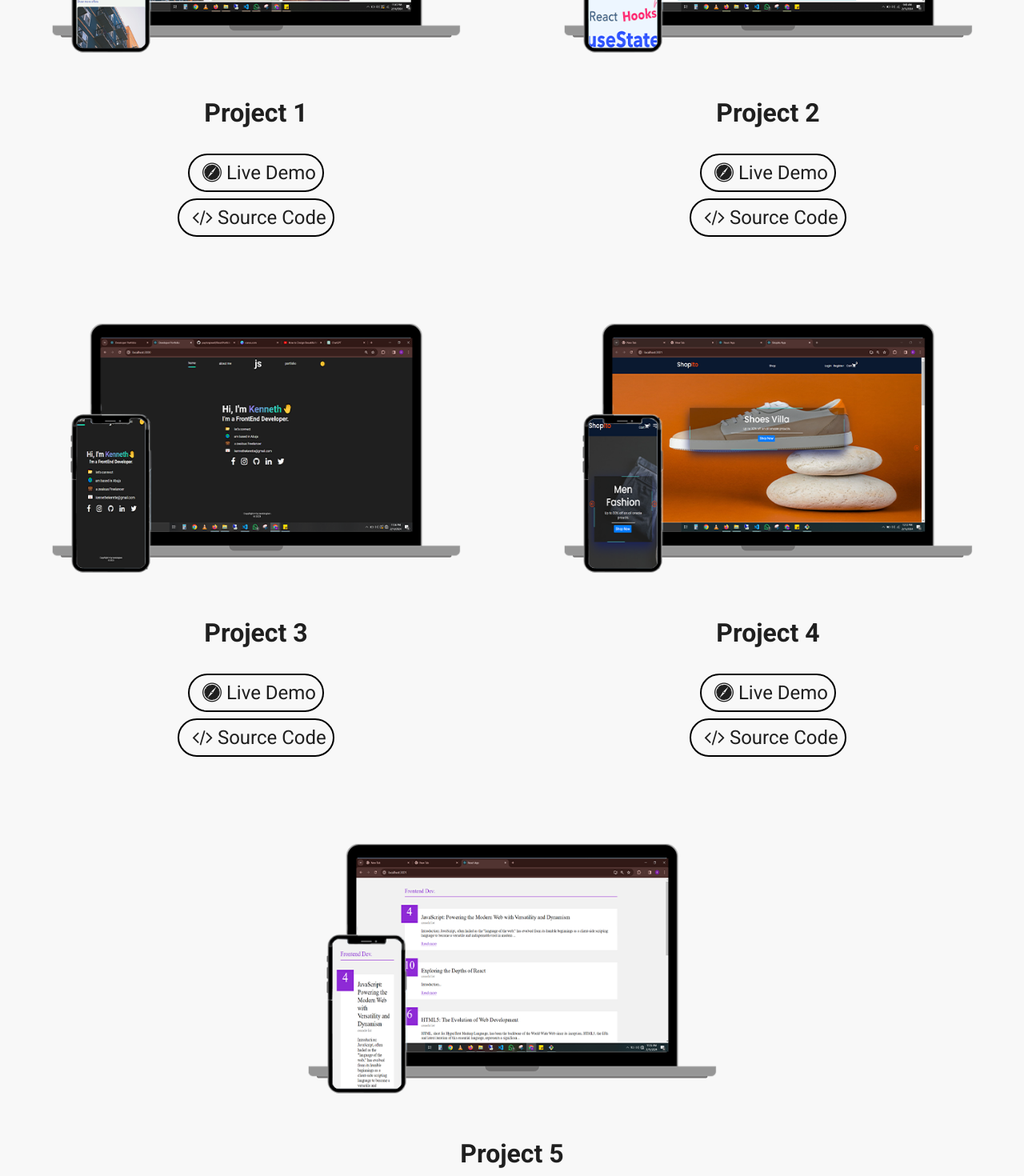
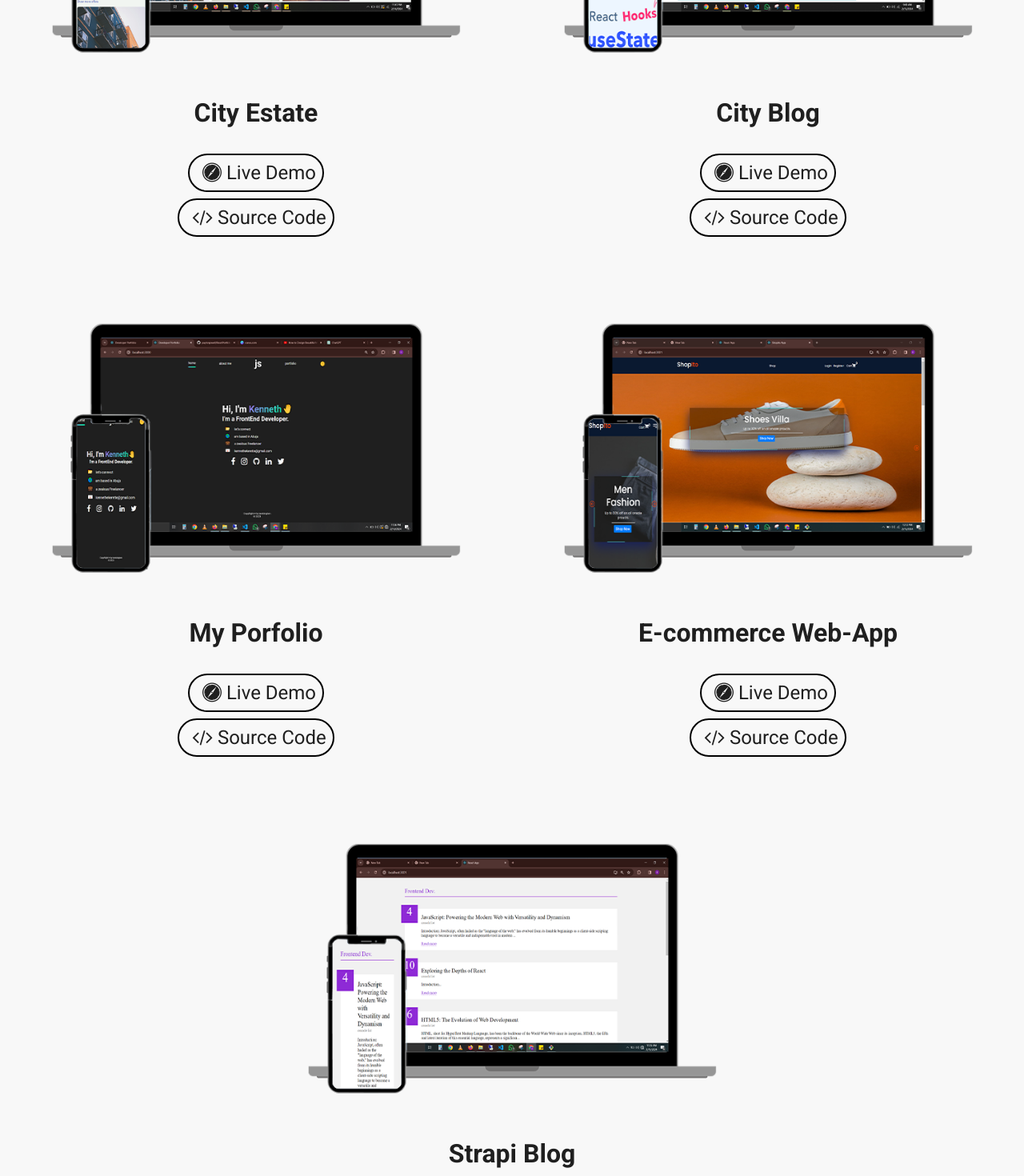
Before and after one commit to iamkingken/portfolio, a React (Create React App) app: page /portfolio in a window 1280 px wide. Shown: the part 380-1850 px from the top of the page at 80% size. Built offline with nearby package versions, Linux system fonts and the light colour scheme; the HTML template or start-up script is replaced by a standard one.

Commit message:
added mern

```diff
--- a/src/info/Info.js
+++ b/src/info/Info.js
@@ -119,33 +119,33 @@ export const info = {
   portfolio: [
     // This is where your portfolio projects will be detailed
     {
-      title: "Project 1",
-      live: "https://paytonpierce.dev", //this should be a link to the live version of your project, think github pages, netlify, heroku, etc. Or your own domain, if you have it.
-      source: "https://github.com/paytonjewell", // this should be a link to the **repository** of the project, where the code is hosted.
+      title: "City Estate",
+      live: "https://cityestate-vhyw.onrender.com/", //this should be a link to the live version of your project, think github pages, netlify, heroku, etc. Or your own domain, if you have it.
+      source: "https://github.com/iamkingken", // this should be a link to the **repository** of the project, where the code is hosted.
       image: mock1,
     },
     {
-      title: "Project 2",
-      live: "https://paytonpierce.dev",
-      source: "https://github.com/paytonjewell",
+      title: "City Blog",
+      live: "https://iamkingken.netlify.app/",
+      source: "https://github.com/iamkingken",
       image: mock2,
     },
     {
-      title: "Project 3",
-      live: "https://paytonpierce.dev",
-      source: "https://github.com/paytonjewell",
+      title: "My Porfolio",
+      live: "https://iamkingken.netlify.app/",
+      source: "https://github.com/iamkingken",
       image: mock3,
     },
     {
-      title: "Project 4",
-      live: "https://paytonpierce.dev",
-      source: "https://github.com/paytonjewell",
+      title: "E-commerce Web-App",
+      live: "https://iamkingken.netlify.app/",
+      source: "https://github.com/iamkingken",
       image: mock4,
     },
     {
-      title: "Project 5",
-      live: "https://paytonpierce.dev",
-      source: "https://github.com/paytonjewell",
+      title: "Strapi Blog",
+      live: "https://iamkingken.netlify.app/",
+      source: "https://github.com/iamkingken",
       image: mock5,
     },
   ],
```
